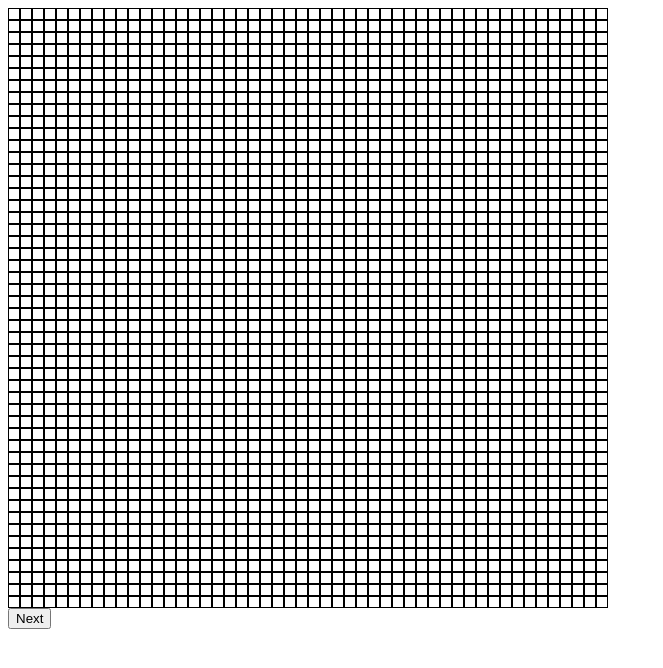
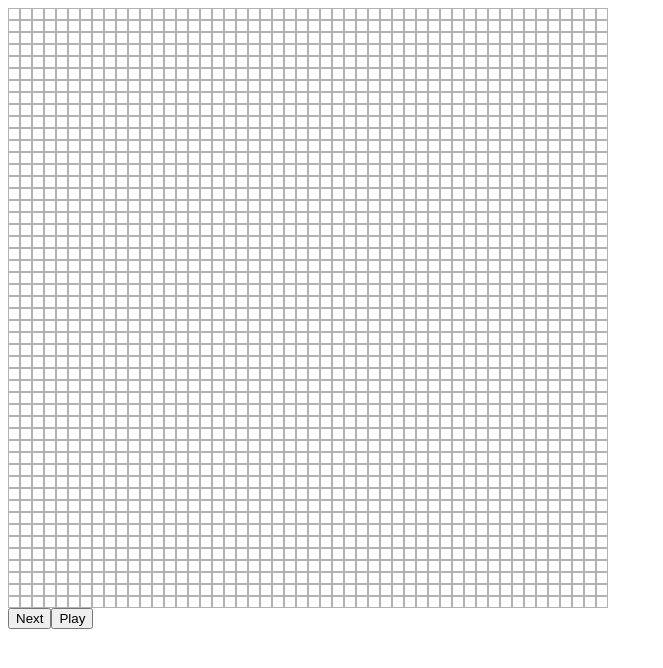
Before and after one commit to Raicuparta/react-redux-life, a React (Create React App) app: page / in a window 1280 px wide. Shown: the top 668 px of the page, without its empty margins (0-663 px from the left). Built offline with nearby package versions, Linux system fonts and the light colour scheme.

Commit message:
button for playing continuously

```diff
--- a/src/components/App.jsx
+++ b/src/components/App.jsx
@@ -7,6 +7,10 @@ import Grid from './Grid';
 import './App.css';
 
 class App extends React.Component {
+  state = {
+    intervalId: null,
+  }
+
   componentDidMount() {
     const {
       initCells,
@@ -16,11 +20,36 @@ class App extends React.Component {
     initCells(settings.width, settings.height);
   }
 
+  handlePlayClick = () => {
+    const {
+      nextTick,
+      settings,
+    } = this.props;
+
+    const { intervalId } = this.state;
+
+    if (intervalId) {
+      clearInterval(intervalId);
+      this.setState({
+        intervalId: null,
+      });
+    } else {
+      this.setState({
+        intervalId: setInterval(nextTick, settings.interval),
+      });
+    }
+  }
+
   render() {
     return (
       <div>
         <Grid />
         <button type="button" onClick={this.props.nextTick}>Next</button>
+        <button type="button" onClick={this.handlePlayClick}>
+          {
+            this.state.intervalId ? 'Stop' : 'Play'
+          }
+        </button>
       </div>
     );
   }
--- a/src/components/Grid.css
+++ b/src/components/Grid.css
@@ -5,9 +5,20 @@
 .cell {
   width: 10px;
   height: 10px;
-  border: 1px solid black;
+  border: 1px solid rgba(0, 0, 0, 0.3);
+  cursor: pointer;
+}
+
+.cell:hover {
+  border-color: black;
+  background-color: lightgray;
 }
 
 .cell.active {
   background-color: black;
 }
+
+.cell.active:hover {
+  border-color: white;
+  background-color: #444444;
+}
--- a/src/store.js
+++ b/src/store.js
@@ -10,6 +10,7 @@ const defaults = {
   SETTINGS: {
     width: 50,
     height: 50,
+    interval: 150,
   },
   CELLS: [],
 };
```
